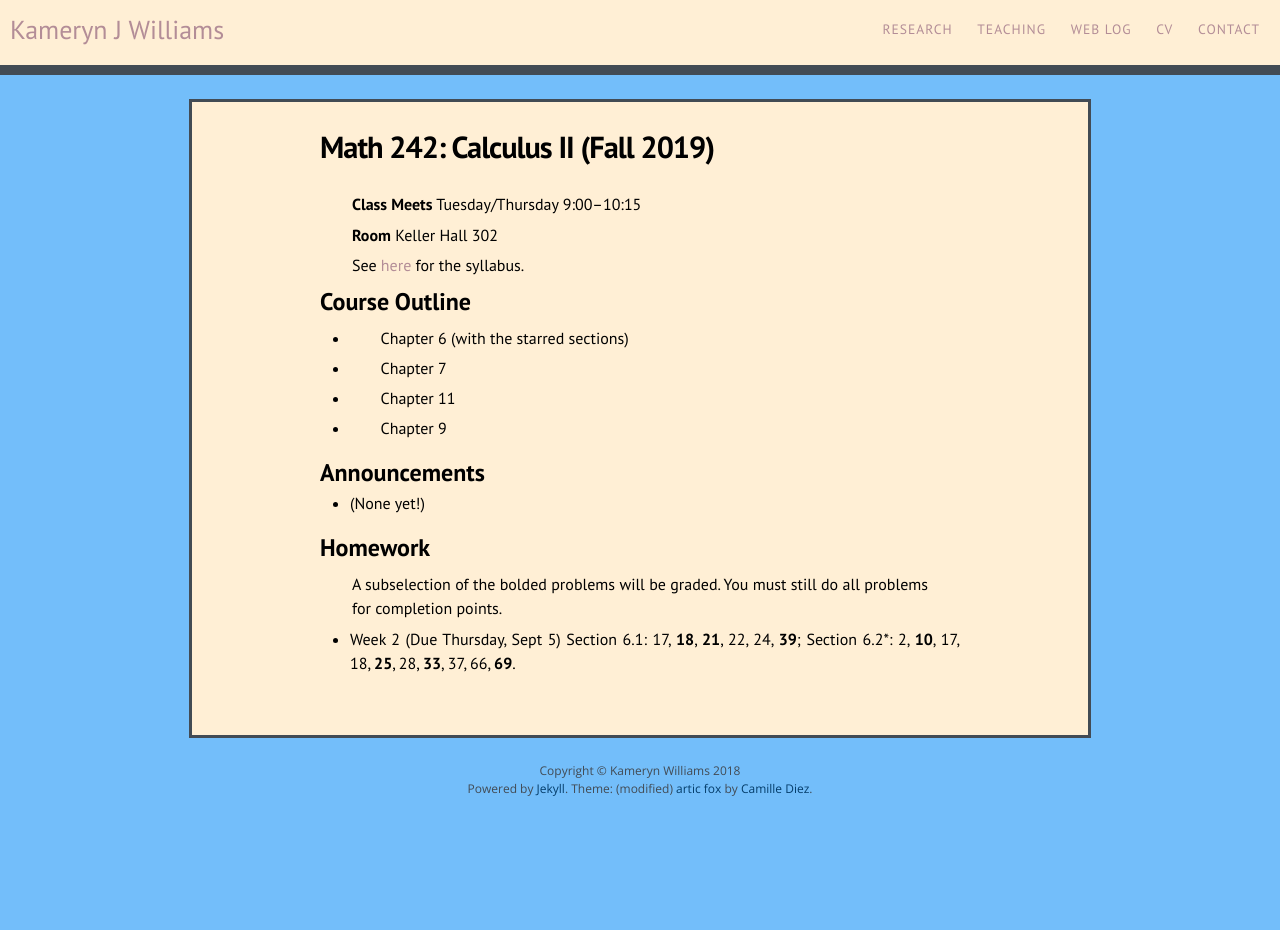
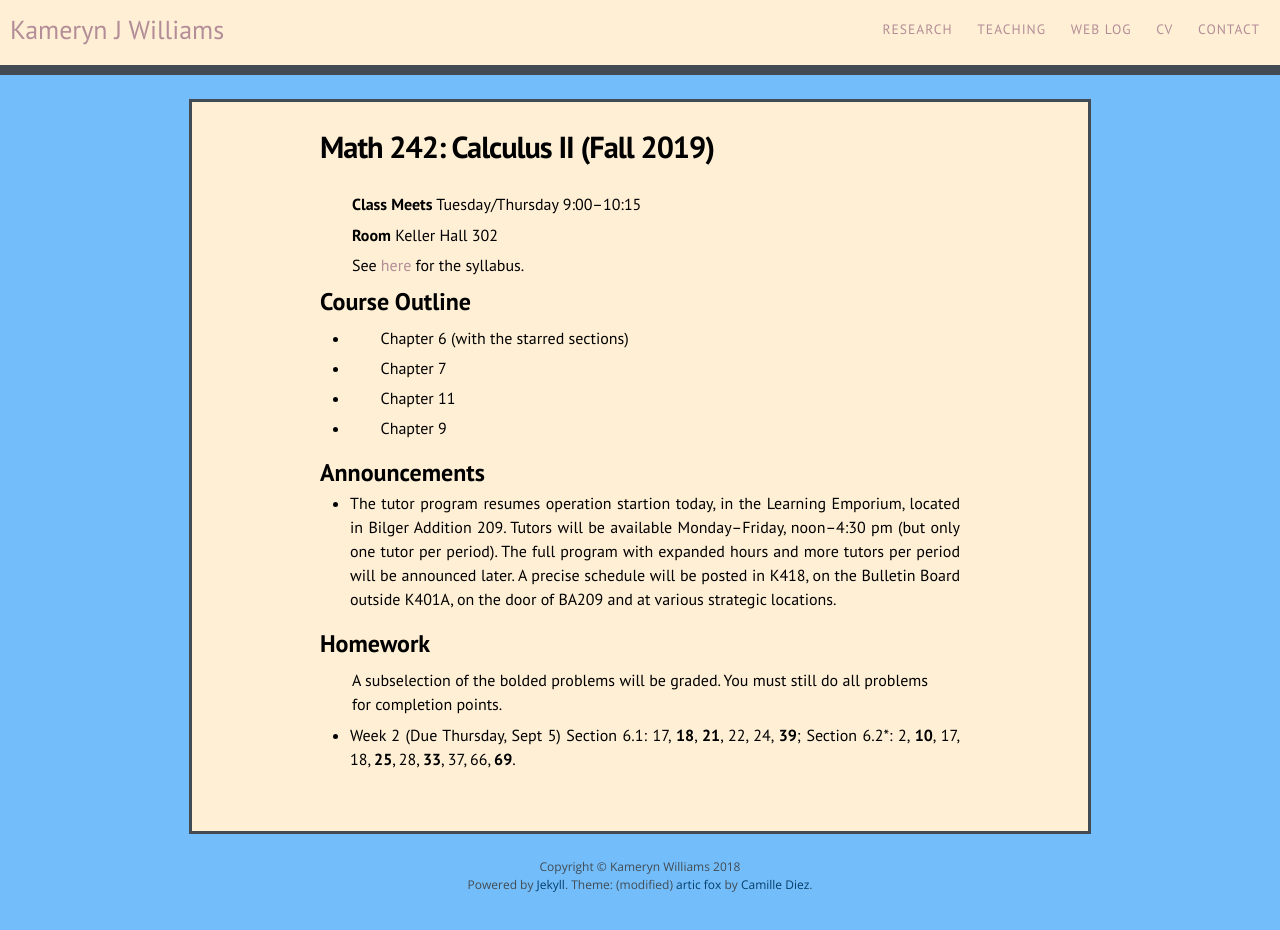
Before and after one commit to kamerynjw/kamerynjw.github.io, a Jekyll site: the page built from teaching/2019/math242.md, in a window 1280 px wide. Built offline with Jekyll 4.4.1, drawn with Linux system fonts in a browser that asks for light colours; nearby versions of some CDN libraries; before the commit the page ends 900 px from its top, so only the background shows below that.

Commit message:
added tutor announcement

```diff
--- a/teaching/2019/math242.md
+++ b/teaching/2019/math242.md
@@ -24,7 +24,11 @@ Course Outline
 Announcements
 -------------
 
-* (None yet!)
+* The tutor program resumes operation startion today, in the Learning Emporium, located in Bilger Addition 209. Tutors will be available Monday–Friday, noon–4:30 pm (but only one tutor per period).
+The full program with expanded hours and more tutors per period will be announced later.
+A precise schedule will be posted in K418, on the Bulletin Board outside  K401A, on the door of BA209 and at various strategic locations.
+
+
 
 Homework
 --------
```
